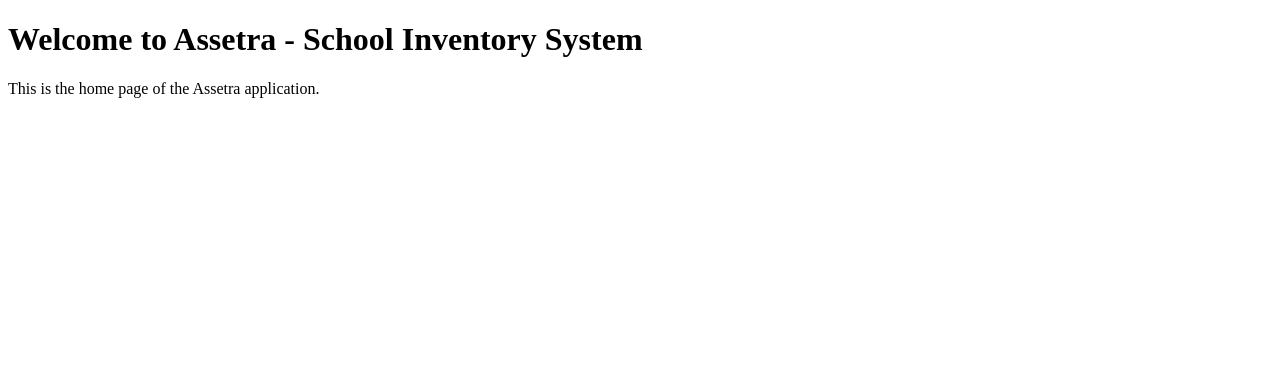
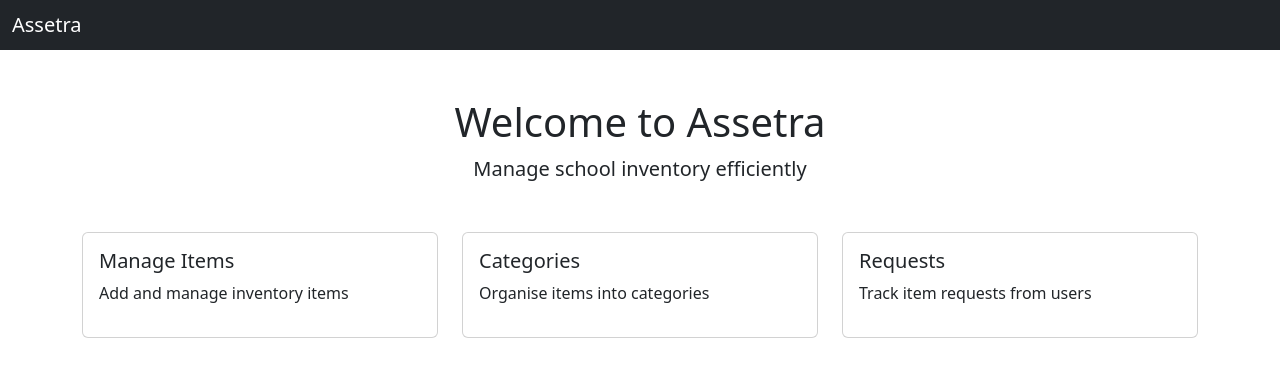
Before and after one commit to MatasZos/Assetra, a Django app: page / in a window 1280 px wide. Shown: the top 377 px of the page. Run offline with Django 5.2, Linux system fonts and the light colour scheme.

Commit message:
refactor home.html layout using bootstrap css

```diff
--- a/inventory/templates/inventory/home.html
+++ b/inventory/templates/inventory/home.html
@@ -3,9 +3,44 @@
 <head>
     <meta charset="UTF-8">
     <title>Assetra</title>
+    <link href="https://cdn.jsdelivr.net/npm/bootstrap@5.3.0/dist/css/bootstrap.min.css" rel="stylesheet">
+
 </head>
 <body>
-    <h1>Welcome to Assetra - School Inventory System</h1>
-    <p>This is the home page of the Assetra application.</p>
+    <nav class="navbar navbar-dark bg-dark">
+    <div class="container-fluid">
+        <span class="navbar-brand mb-0 h1">Assetra</span>
+    </div>
+</nav>
+
+<div class="container mt-5">
+    <div class="text-center">
+        <h1>Welcome to Assetra </h1>
+        <p class="lead">Manage school inventory efficiently</p>
+    </div>
+
+
+    <div class="row mt-5">
+        <div class="col-md-4">
+            <div class="card p-3">
+                <h5>Manage Items</h5>
+                <p>Add and manage inventory items</p>
+            </div>
+        </div>
+
+        <div class="col-md-4">
+            <div class="card p-3">
+                <h5>Categories</h5>
+                <p>Organise items into categories</p>
+            </div>
+        </div>
+
+        <div class="col-md-4">
+            <div class="card p-3">
+                <h5>Requests</h5>
+                <p>Track item requests from users</p>
+            </div>
+        </div>
+    </div>
 </body>
 </html>
```
